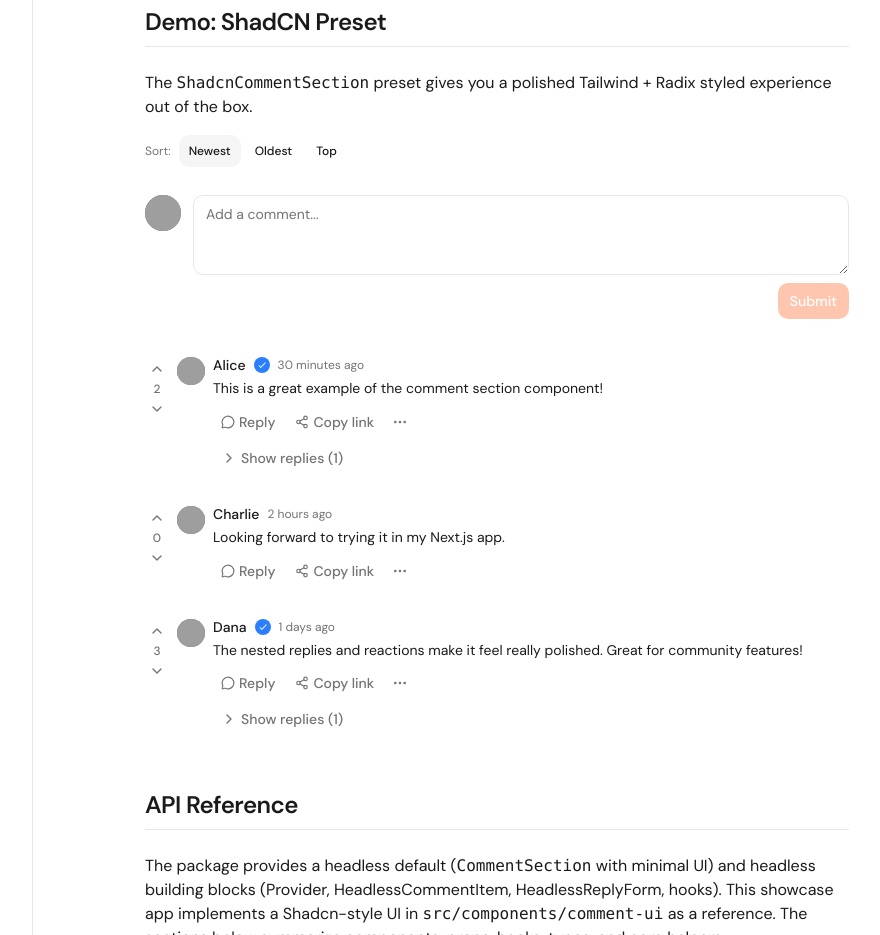
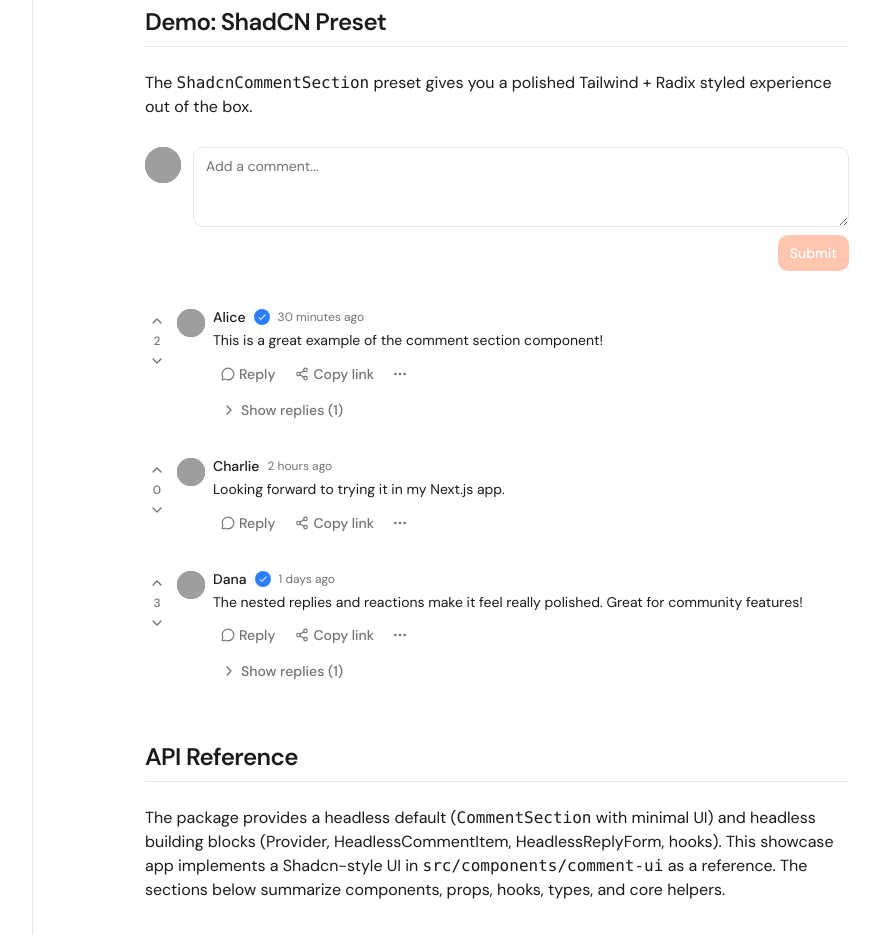
Before and after one commit to Hasthiya/headless-comments, a Next.js app in the folder apps/showcase/: page /docs in a window 1280 px wide. Shown: the part 2640-3575 px from the top of the page, without its empty margins (255-1135 px from the left). Built offline with nearby package versions, Linux system fonts and the light colour scheme; grey boxes are pictures that could not be loaded; what tailwind-animate would draw is missing.

Commit message:
refactor: Remove sort order functionality from ShadcnCommentSection to streamline comment display and improve user experience.

```diff
--- a/apps/showcase/src/components/comment-ui/ShadcnCommentSection.tsx
+++ b/apps/showcase/src/components/comment-ui/ShadcnCommentSection.tsx
@@ -73,8 +73,6 @@ const CommentSectionInternal: React.FC<
     loadMore,
     maxDepth,
     isSubmittingComment,
-    sortOrder,
-    setSortOrder,
   } = useCommentSection();
 
   const scrollSentinelRef = useInfiniteScroll(
@@ -126,29 +124,6 @@ const CommentSectionInternal: React.FC<
   return (
     <div className={cn('w-full space-y-4', className)} style={containerStyle}>
       {renderHeader && renderHeader()}
-      {comments.length > 1 && (
-        <div className="flex items-center gap-2">
-          <span className="text-xs text-muted-foreground">Sort:</span>
-          <div className="flex flex-wrap gap-1">
-            {(['newest', 'oldest', 'popular'] as const).map((order) => (
-              <Button
-                key={order}
-                type="button"
-                variant={sortOrder === order ? 'secondary' : 'ghost'}
-                size="sm"
-                className="h-8 px-2.5 text-xs"
-                onClick={() => setSortOrder(order)}
-                aria-label={`Sort by ${order}`}
-                aria-pressed={sortOrder === order}
-              >
-                {order === 'newest' && contextTexts.sortNewest}
-                {order === 'oldest' && contextTexts.sortOldest}
-                {order === 'popular' && contextTexts.sortTop}
-              </Button>
-            ))}
-          </div>
-        </div>
-      )}
       {!readOnly && currentUser && submitComment && (
         renderReplyForm ? (
           renderReplyForm({
```
